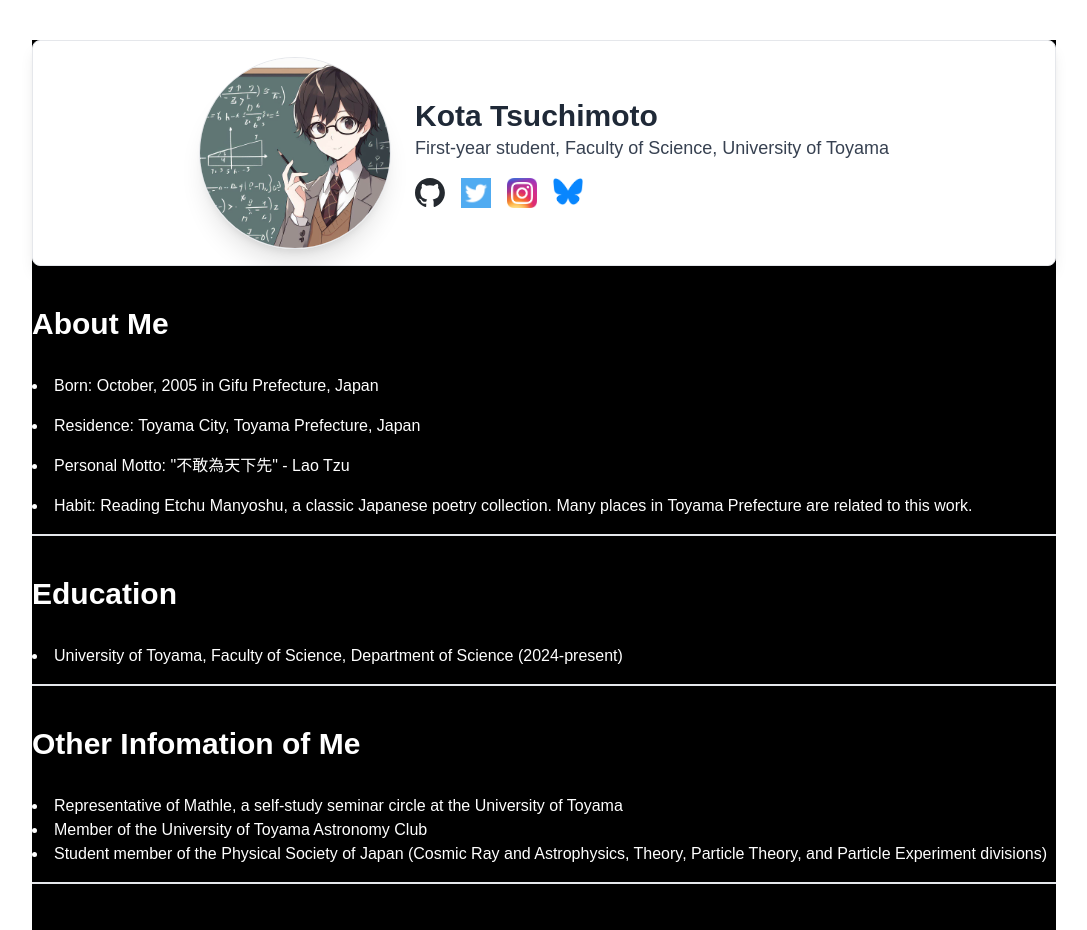
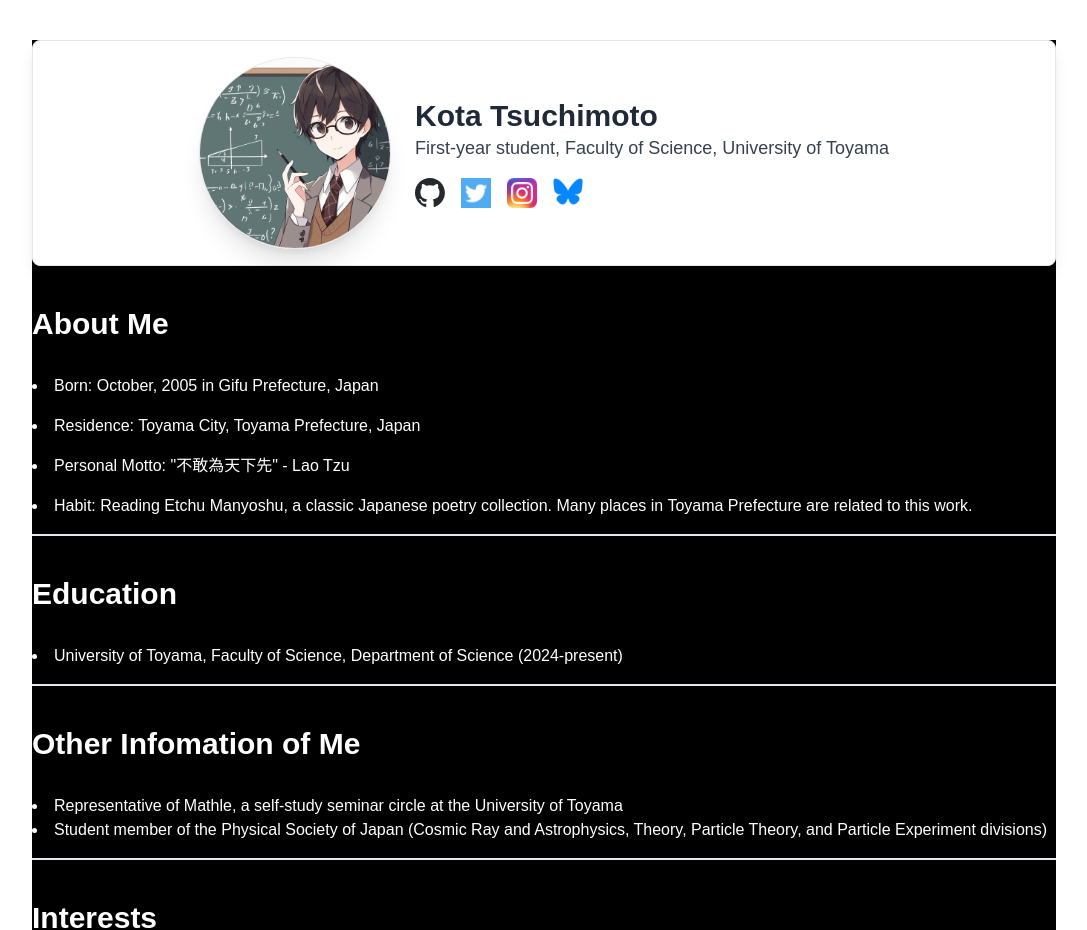
Before and after one commit to mocho271828/mocho271828.github.io, a Next.js app: page /mocho271828.github.io/ in a window 1280 px wide. Shown: the top 930 px of the page, without its empty margins (96-1183 px from the left). Built offline with nearby package versions, Linux system fonts and the light colour scheme.

Commit message:
Update index.tsx

```diff
--- a/pages/index.tsx
+++ b/pages/index.tsx
@@ -59,7 +59,6 @@ export default function Home() {
           <h2 className="text-2xl md:text-3xl font-extrabold text-white mb-8">Other Infomation of Me</h2>
           <ul className="list-disc list-inside text-white">
             <li>Representative of Mathle, a self-study seminar circle at the University of Toyama</li>
-            <li>Member of the University of Toyama Astronomy Club</li>
             <li>Student member of the Physical Society of Japan (Cosmic Ray and Astrophysics, Theory, Particle Theory, and Particle Experiment divisions)</li>
           </ul>
         </section>
```
